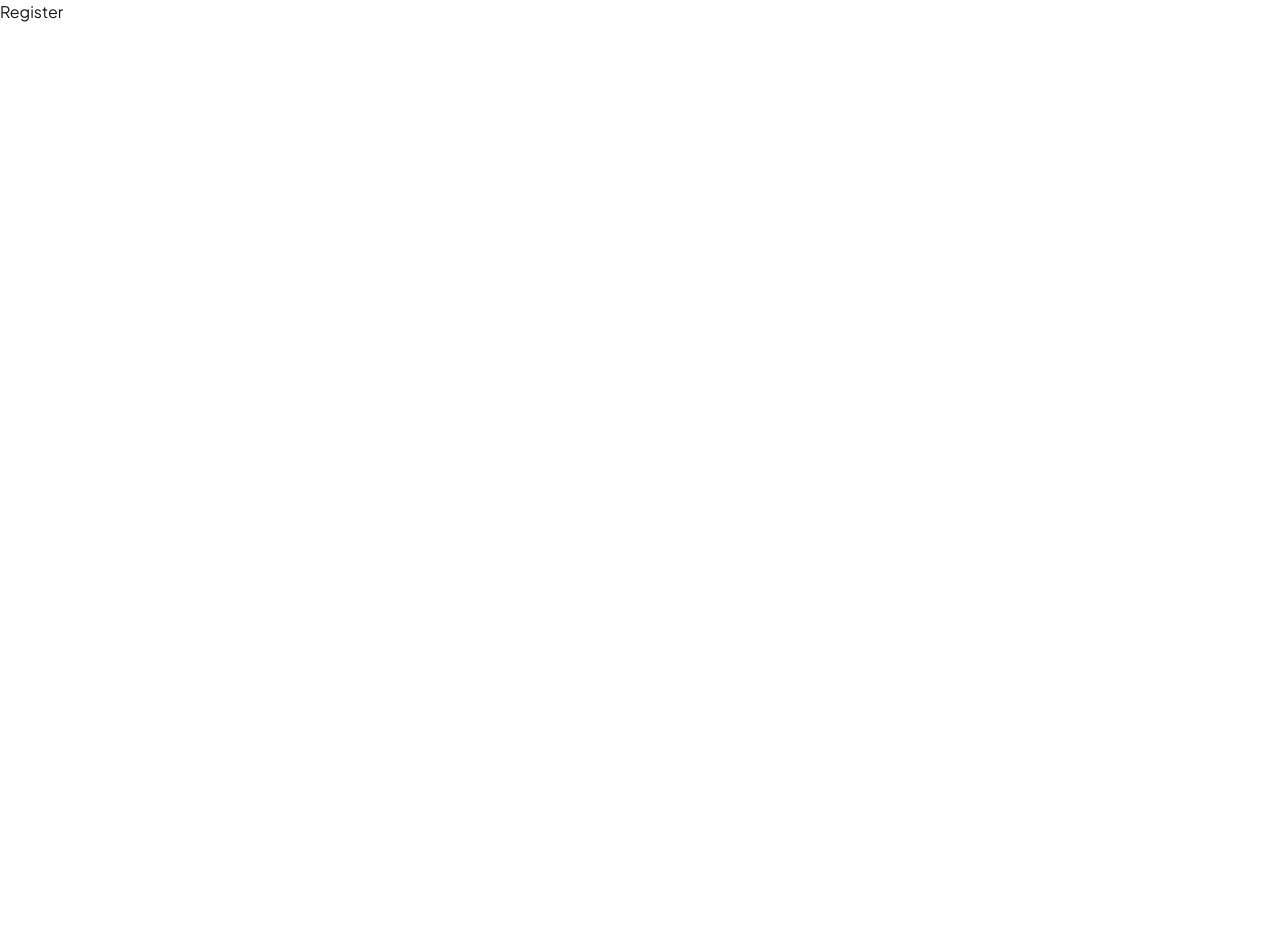
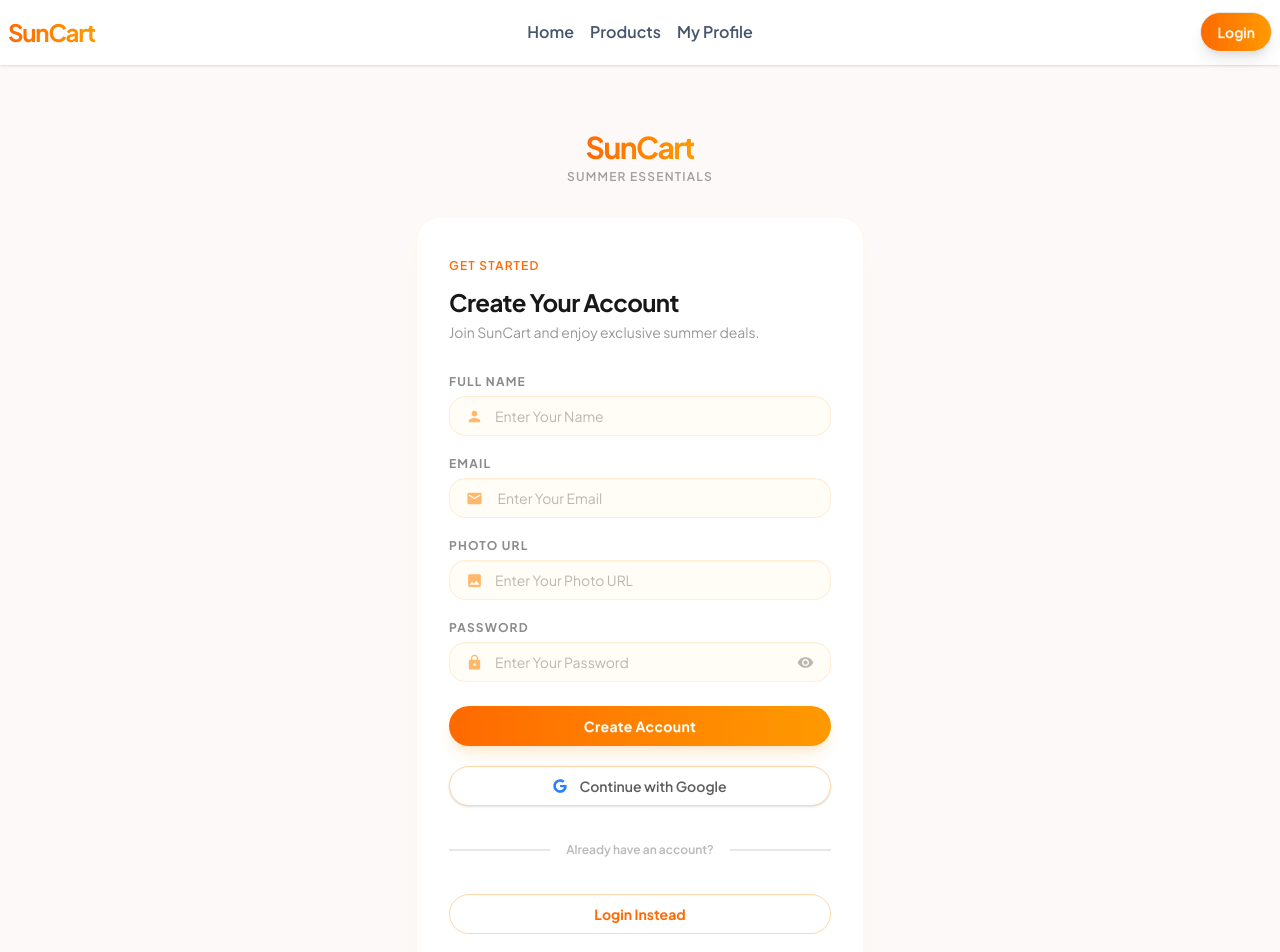
Before and after one commit to anika-chhoa/sun-cart, a Next.js app: page /register in a window 1280 px wide. Shown: the top 952 px of the page. Before the commit the page ends 800 px from the top, so only its background shows below. Built offline with nearby package versions, Linux system fonts and the light colour scheme.

Commit message:
register section added

```diff
--- /dev/null
+++ b/src/app/(auth)/layout.jsx
@@ -0,0 +1,15 @@
+import Footer from '@/components/shared/Footer';
+import Navbar from '@/components/shared/Navbar';
+import React from 'react';
+
+const AuthLayout = ({children}) => {
+    return (
+        <div>
+            <Navbar/>
+            {children}
+            <Footer/>
+        </div>
+    );
+};
+
+export default AuthLayout;
--- a/src/app/(auth)/login/page.jsx
+++ b/src/app/(auth)/login/page.jsx
@@ -10,7 +10,7 @@ const LoginPage = () => {
     <div className="min-h-screen bg-[#fcf9f8] flex items-center justify-center px-4 py-16">
       <div className="w-full max-w-md">
         <div className="text-center mb-8">
-          <span className="text-3xl font-extrabold tracking-tighter bg-gradient-to-r from-orange-500 to-amber-400 bg-clip-text text-transparent">
+          <span className="text-3xl font-extrabold tracking-tighter bg-gradient-to-r from-orange-500 to-amber-500 bg-clip-text text-transparent">
             SunCart
           </span>
           <p className="text-xs text-base-content/40 mt-1 tracking-widest uppercase font-semibold">
@@ -70,17 +70,16 @@ const LoginPage = () => {
                   )}
                 </button>
               </label>
-
-
-              <button className="btn btn-lg w-full border-orange-200 bg-white text-sm font-semibold text-base-content/70 rounded-full shadow-sm shadow-orange-100 hover:shadow-md hover:border-orange-300 hover:scale-[1.02] transition-transform duration-200 mt-2 tracking-wide">
-                <FaGoogle className="text-blue-500" /> Continue with Google
-              </button>
             </div>
 
 
-            <button className="btn btn-lg w-full bg-gradient-to-r from-orange-500 to-amber-400 text-white border-0 rounded-full shadow-lg shadow-orange-200/50 hover:scale-[1.02] transition-transform duration-200 mt-2 font-bold tracking-wide">
+            <button className="btn w-full bg-gradient-to-r from-orange-500 to-amber-500 text-white border-0 rounded-full shadow-lg shadow-orange-200/50 hover:scale-[1.02] transition-transform duration-200 mt-2 font-bold tracking-wide">
               Login
             </button>
+
+            <button className="btn w-full border-orange-200 bg-white text-sm font-semibold text-base-content/70 rounded-full shadow-sm shadow-orange-100 hover:shadow-md hover:border-orange-300 hover:scale-[1.02] transition-transform duration-200 mt-2 tracking-wide">
+                <FaGoogle className="text-blue-500" /> Continue with Google
+              </button>
 
 
             <div className="divider text-xs text-base-content/30 font-semibold">
--- a/src/app/(auth)/register/page.jsx
+++ b/src/app/(auth)/register/page.jsx
@@ -1,11 +1,159 @@
-import React from 'react';
+"use client";
+
+import Link from "next/link";
+import { useState } from "react";
+import { FaGoogle } from "react-icons/fa";
+import {
+  MdEmail,
+  MdImage,
+  MdLock,
+  MdPerson,
+  MdVisibility,
+  MdVisibilityOff,
+} from "react-icons/md";
 
 const RegisterPage = () => {
-    return (
-        <div>
-            Register
+  const [showPassword, setShowPassword] = useState(false);
+
+  return (
+    <div className="min-h-screen bg-[#fcf9f8] flex items-center justify-center px-4 py-16">
+      <div className="w-full max-w-md">
+        <div className="text-center mb-8">
+          <span className="text-3xl font-extrabold tracking-tighter bg-gradient-to-r from-orange-500 to-amber-500 bg-clip-text text-transparent">
+            SunCart
+          </span>
+
+          <p className="text-xs text-base-content/40 mt-1 tracking-widest uppercase font-semibold">
+            Summer Essentials
+          </p>
         </div>
-    );
+
+        <div className="bg-white border border-orange-50 rounded-3xl shadow-xl shadow-orange-100/30 px-8 py-10">
+          <div className="mb-8">
+            <span className="text-xs font-semibold uppercase tracking-widest text-orange-500 mb-3 block">
+              Get Started
+            </span>
+            <h1 className="text-2xl font-extrabold tracking-tight text-base-content">
+              Create Your Account
+            </h1>
+            <p className="text-sm text-base-content/45 mt-1">
+              Join SunCart and enjoy exclusive summer deals.
+            </p>
+          </div>
+
+          <form className="flex flex-col gap-5">
+            <div className="flex flex-col gap-1.5">
+              <label className="text-xs font-bold uppercase tracking-widest text-base-content/50">
+                Full Name
+              </label>
+              <label className="w-full input bg-amber-50/50 border border-orange-100 rounded-2xl flex items-center gap-3 px-4 focus-within:border-orange-300 transition-colors">
+                <MdPerson size={17} className="text-orange-300 shrink-0" />
+                <input
+                  type="text"
+                  name="name"
+                  placeholder="Enter Your Name"
+                  className="grow bg-transparent text-sm text-base-content placeholder:text-base-content/30 outline-none py-3"
+                />
+              </label>
+            </div>
+
+            <div className="flex flex-col gap-1.5">
+              <label className="text-xs font-bold uppercase tracking-widest text-base-content/50">
+                Email
+              </label>
+              <label className="w-full input bg-amber-50/50 border border-orange-100 rounded-2xl flex items-center gap-3 px-4 focus-within:border-orange-300 transition-colors">
+                <MdEmail size={17} className="text-orange-300 shrink-0" />
+                <input
+                  type="email"
+                  name="email"
+                  placeholder=" Enter Your Email"
+                  className="grow bg-transparent text-sm text-base-content placeholder:text-base-content/30 outline-none py-3"
+                />
+              </label>
+            </div>
+
+            <div className="flex flex-col gap-1.5">
+              <label className="text-xs font-bold uppercase tracking-widest text-base-content/50">
+                Photo URL
+              </label>
+              <label className="w-full input bg-amber-50/50 border border-orange-100 rounded-2xl flex items-center gap-3 px-4 focus-within:border-orange-300 transition-colors">
+                <MdImage size={17} className="text-orange-300 shrink-0" />
+                <input
+                  type="url"
+                  name="photoUrl"
+                  placeholder="Enter Your Photo URL"
+                  className="grow bg-transparent text-sm text-base-content placeholder:text-base-content/30 outline-none py-3"
+                />
+              </label>
+            </div>
+
+            <div className="flex flex-col gap-1.5">
+              <label className="text-xs font-bold uppercase tracking-widest text-base-content/50">
+                Password
+              </label>
+              <label className="w-full input bg-amber-50/50 border border-orange-100 rounded-2xl flex items-center gap-3 px-4 focus-within:border-orange-300 transition-colors">
+                <MdLock size={17} className="text-orange-300 shrink-0" />
+                <input
+                  type={showPassword ? "text" : "password"}
+                  name="password"
+                  placeholder="Enter Your Password"
+                  className="grow bg-transparent text-sm text-base-content placeholder:text-base-content/30 outline-none py-3"
+                />
+                <button
+                  type="button"
+                  onClick={() => setShowPassword(!showPassword)}
+                  className="text-base-content/30 hover:text-orange-400 transition-colors shrink-0"
+                >
+                  {showPassword ? (
+                    <MdVisibilityOff size={17} />
+                  ) : (
+                    <MdVisibility size={17} />
+                  )}
+                </button>
+              </label>
+            </div>
+
+            <button
+              type="submit"
+              className="btn w-full bg-gradient-to-r from-orange-500 to-amber-500 text-white border-0 rounded-full shadow-lg shadow-orange-200/50 hover:scale-[1.02] transition-transform duration-200 mt-1 font-bold tracking-wide disabled:opacity-70 disabled:cursor-not-allowed"
+            >
+              Create Account
+            </button>
+
+            <button
+              type="button"
+              className="btn w-full bg-white border border-orange-200 text-sm font-semibold text-base-content/70 rounded-full shadow-sm hover:shadow-md hover:border-orange-300 hover:scale-[1.02] transition-all duration-200 gap-3"
+            >
+              <FaGoogle className="text-blue-500" />
+              Continue with Google
+            </button>
+
+            <div className="divider text-xs text-base-content/30 font-semibold">
+              Already have an account?
+            </div>
+
+            <Link
+              href="/login"
+              className="btn w-full btn-outline border-orange-200 text-orange-500 hover:bg-orange-500 hover:text-white hover:border-orange-500 rounded-full transition-all duration-200 font-bold"
+            >
+              Login Instead
+            </Link>
+          </form>
+        </div>
+
+        <p className="text-center text-xs text-base-content/30 mt-6">
+          By registering, you agree to our{" "}
+          <span className="hover:text-orange-400 transition-colors underline underline-offset-2">
+            Terms
+          </span>{" "}
+          &{" "}
+          <span className="hover:text-orange-400 transition-colors underline underline-offset-2">
+            Privacy Policy
+          </span>
+        </p>
+      </div>
+    </div>
+  );
 };
 
 export default RegisterPage;
--- a/src/components/shared/Footer.jsx
+++ b/src/components/shared/Footer.jsx
@@ -114,7 +114,7 @@ const Footer = () => {
             <div className="join w-full">
               <input
                 type="email"
-                placeholder="your@email.com"
+                placeholder="Enter Your Email"
                 className="input input-sm join-item border border-orange-100 bg-white focus:outline-none focus:border-orange-300 w-full text-sm"
               />
               <button className="btn btn-sm join-item bg-orange-500 hover:bg-orange-600 text-white border-0">
```
